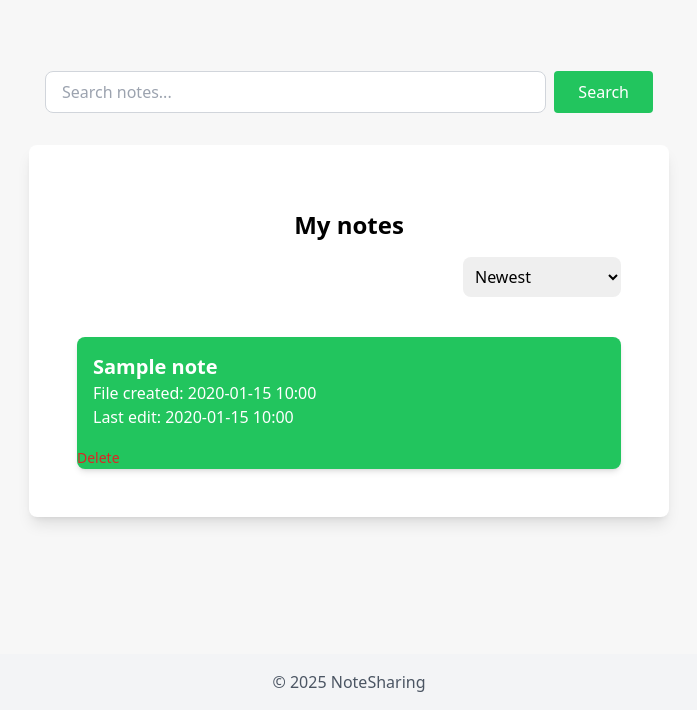
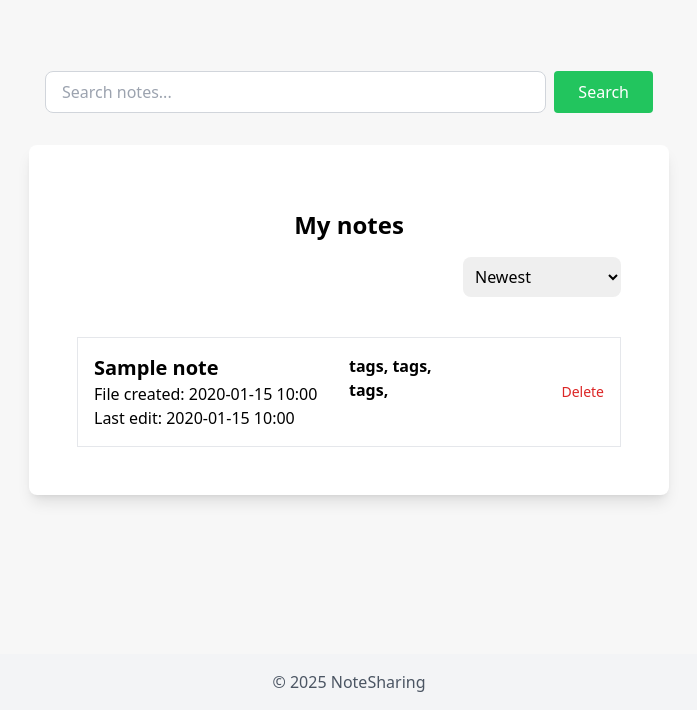
Before and after one commit to taras3434/NoteSharing, a Flask app: page /my-notes in a window 1280 px wide. Shown: the part 90-800 px from the top of the page, without its empty margins (291-988 px from the left). Run offline with Flask 3, Linux system fonts and the light colour scheme; a user stored in the database is signed in; tables that the repository leaves empty hold one stand-in row (values such as "Sample post").

Commit message:
Minor design changes, added: config

```diff
--- a/app/notes/routes.py
+++ b/app/notes/routes.py
@@ -40,21 +40,17 @@ def create_note():
 def my_notes():
     search_form = SearchNote()
     filter_form = FilterNote(request.args)
+    notes = Note.query.filter_by(user_id=current_user.id)
+    notes_count = Note.query.filter_by(user_id=current_user.id).count()
 
-    notes_count = Note.query.filter_by(user_id=current_user.id).count()
+    search_isActive = False
 
     if search_form.validate_on_submit():
         notes = Note.query.filter(and_(Note.user_id == current_user.id,
                                        Note.title.like(f"{search_form.search_field.data.strip()}%")))
+        search_isActive = True
 
-        return render_template("my_notes.html",
-                               current_user=current_user,
-                               notes=notes,
-                               notes_count=notes_count,
-                               search_form=search_form,
-                               filter_form=filter_form,
-                               search_isActive = True)
-    if filter_form.validate():
+    elif filter_form.validate():
         notes = Note.query.filter_by(user_id=current_user.id)
 
         dropdown = {'val1' : notes.order_by(Note.start_date.desc()),
@@ -62,18 +58,8 @@ def my_notes():
                     'val3' : notes.order_by(Note.title.asc()),
                     'val4' : notes.order_by(Note.title.desc())}
 
-
         notes = dropdown[filter_form.filter_dropdown.data]
 
-        return render_template("my_notes.html",
-                               current_user=current_user,
-                               notes=notes,
-                               notes_count=notes_count,
-                               search_form=search_form,
-                               filter_form=filter_form,
-                               search_isActive = True)
-
-    notes = Note.query.filter_by(user_id=current_user.id)
 
     return render_template("my_notes.html",
                            current_user=current_user,
@@ -81,7 +67,7 @@ def my_notes():
                            notes_count=notes_count,
                            search_form=search_form,
                            filter_form=filter_form,
-                           search_isActive = False)
+                           search_isActive=search_isActive)
 
 @notes_bp.route("/note/<note_id>", methods=["GET", "POST"])
 def view_note(note_id : str):
--- a/app/static/css/output.css
+++ b/app/static/css/output.css
@@ -615,6 +615,11 @@ video {
   margin-bottom: 1rem;
 }
 
+.my-auto {
+  margin-top: auto;
+  margin-bottom: auto;
+}
+
 .mb-10 {
   margin-bottom: 2.5rem;
 }
@@ -639,6 +644,26 @@ video {
   margin-top: 2rem;
 }
 
+.mt-24 {
+  margin-top: 6rem;
+}
+
+.mt-48 {
+  margin-top: 12rem;
+}
+
+.mt-32 {
+  margin-top: 8rem;
+}
+
+.mt-16 {
+  margin-top: 4rem;
+}
+
+.mt-4 {
+  margin-top: 1rem;
+}
+
 .block {
   display: block;
 }
@@ -649,6 +674,10 @@ video {
 
 .h-\[500px\] {
   height: 500px;
+}
+
+.h-1\/2 {
+  height: 50%;
 }
 
 .min-h-screen {
@@ -932,23 +961,13 @@ video {
   width: 100%;
   flex-direction: column;
   justify-content: center;
-  border-radius: 0.5rem;
-  --tw-bg-opacity: 1;
-  background-color: rgb(34 197 94 / var(--tw-bg-opacity, 1));
-  --tw-text-opacity: 1;
-  color: rgb(255 255 255 / var(--tw-text-opacity, 1));
-  --tw-shadow: 0 4px 6px -1px rgb(0 0 0 / 0.1), 0 2px 4px -2px rgb(0 0 0 / 0.1);
-  --tw-shadow-colored: 0 4px 6px -1px var(--tw-shadow-color), 0 2px 4px -2px var(--tw-shadow-color);
-  box-shadow: var(--tw-ring-offset-shadow, 0 0 #0000), var(--tw-ring-shadow, 0 0 #0000), var(--tw-shadow);
+  border-width: 1px;
   transition-property: box-shadow;
-  transition-property: color, background-color, border-color, text-decoration-color, fill, stroke;
   transition-timing-function: cubic-bezier(0.4, 0, 0.2, 1);
   transition-duration: 200ms;
 }
 
 .note-item:hover {
-  --tw-bg-opacity: 1;
-  background-color: rgb(22 163 74 / var(--tw-bg-opacity, 1));
   --tw-shadow: 0 10px 15px -3px rgb(0 0 0 / 0.1), 0 4px 6px -4px rgb(0 0 0 / 0.1);
   --tw-shadow-colored: 0 10px 15px -3px var(--tw-shadow-color), 0 4px 6px -4px var(--tw-shadow-color);
   box-shadow: var(--tw-ring-offset-shadow, 0 0 #0000), var(--tw-ring-shadow, 0 0 #0000), var(--tw-shadow);
@@ -1021,7 +1040,7 @@ video {
   border-radius: 0.25rem;
   border-width: 1px;
   --tw-border-opacity: 1;
-  border-color: rgb(126 211 33 / var(--tw-border-opacity, 1));
+  border-color: rgb(34 197 94 / var(--tw-border-opacity, 1));
   --tw-bg-opacity: 1;
   background-color: rgb(255 255 255 / var(--tw-bg-opacity, 1));
   padding-left: 1.5rem;
@@ -1036,7 +1055,9 @@ video {
 
 .reset-btn:hover {
   --tw-bg-opacity: 1;
-  background-color: rgb(90 158 62 / var(--tw-bg-opacity, 1));
+  background-color: rgb(22 163 74 / var(--tw-bg-opacity, 1));
+  --tw-text-opacity: 1;
+  color: rgb(255 255 255 / var(--tw-text-opacity, 1));
 }
 
 .input-field {
--- a/app/templates/my_notes.html
+++ b/app/templates/my_notes.html
@@ -13,26 +13,32 @@
 
         </form>
         <section class="note-section">
-            <h1 class="text-2xl text-center font-bold py-4 ">My notes</h1>
-            <form method="get">
-                {{filter_form.hidden_tag()}}
-                {{filter_form.filter_dropdown(class="mb-10 p-2 rounded-lg float-right", onchange="this.form.submit()")}}
-            </form>
-            {% if search_isActive and notes.count() == 0 %}
-                <h2 class="flex w-1/2 text-xl mx-auto font-semibold text-gray-600">No results found for your search.</h2>
+            {% if notes.count() > 0 %}
+                <h1 class="text-2xl text-center font-bold py-4 ">My notes</h1>
+                <form method="get">
+                    {{filter_form.hidden_tag()}}
+                    {{filter_form.filter_dropdown(class="mb-10 p-2 rounded-lg float-right", onchange="this.form.submit()")}}
+                </form>
+            {% elif search_isActive and notes.count() == 0 %}
+                <h2 class="flex justify-center mt-4 text-xl font-semibold text-gray-600">No results found for your search.</h2>
             {% endif %}
             {%for note in notes.all() %}
             <div class="note-item">
                 <a href="note/{{note.id}}" class="flex space-x-4 p-4">
-                    <div>
-                        <p class="font-bold text-xl">{{note.title}}</p>
+                    <div class="w-1/2">
+                        <p class="font-semibold text-xl">{{note.title}}</p>
                         <p>File created: {{note.start_date.strftime("%Y-%m-%d %H:%M")}}</p>
                         <p>Last edit: {{note.last_edit.strftime("%Y-%m-%d %H:%M")}}</p>
                     </div>
+                    <div class="w-1/4">
+                        <span class="font-semibold">tags, tags, tags,</span>
+                    </div>
+                    <form class="w-1/4 my-auto" method="post" action="/note/{{ note.id }}/delete_note">
+                        <button class="text-red-600 float-right hover:underline text-sm my-auto">Delete</button>
+                    </form>
                 </a>
-                <form method="post" action="/note/{{ note.id }}/delete_note">
-                    <button class="text-red-600 hover:underline text-sm">Delete</button>
-                </form>
+
+
             </div>
             {%endfor%}
         {% else %}
--- a/config.py
+++ b/config.py
@@ -6,3 +6,5 @@ class Config:
     SECRET_KEY = os.environ.get('SECRET_KEY') or 'your-secret-key'
     SQLALCHEMY_DATABASE_URI = os.environ.get('DATABASE_URL') or 'sqlite:///notes.db'
     SQLALCHEMY_TRACK_MODIFICATIONS = False
+
+    FLASK_ADMIN_SWATCH = 'litera'
--- a/styles.css
+++ b/styles.css
@@ -3,7 +3,7 @@
 @tailwind utilities;
 
 .note-item {
-	@apply flex flex-col justify-center mt-4 text-white shadow-md bg-green-500 rounded-lg w-full hover:shadow-lg transition-shadow hover:bg-green-600 transition-colors duration-200;
+	@apply flex flex-col justify-center mt-4 border w-full hover:shadow-lg transition-shadow duration-200;
 }
 
 .note-section {
@@ -23,7 +23,7 @@
 }
 
 .reset-btn {
-    @apply bg-white border border-[#7ED321] px-6 py-2 rounded hover:bg-[#5A9E3E] transition-colors cursor-pointer text-right
+    @apply bg-white border border-green-500 px-6 py-2 rounded hover:bg-green-600 hover:text-white transition-colors cursor-pointer text-right
 }
 
 .input-field {
```
Also changed, not shown: app/__init__.py (+4 -6 lines).
